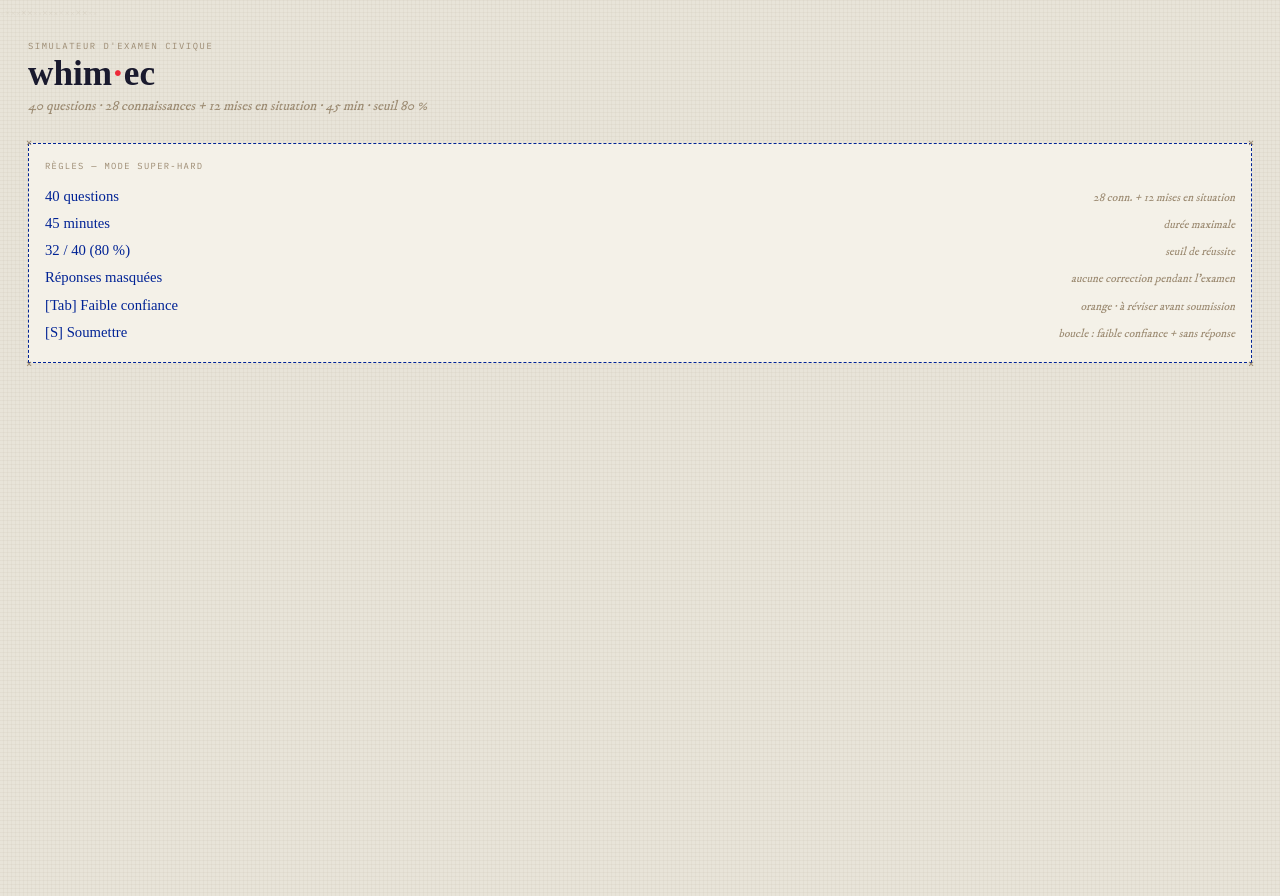
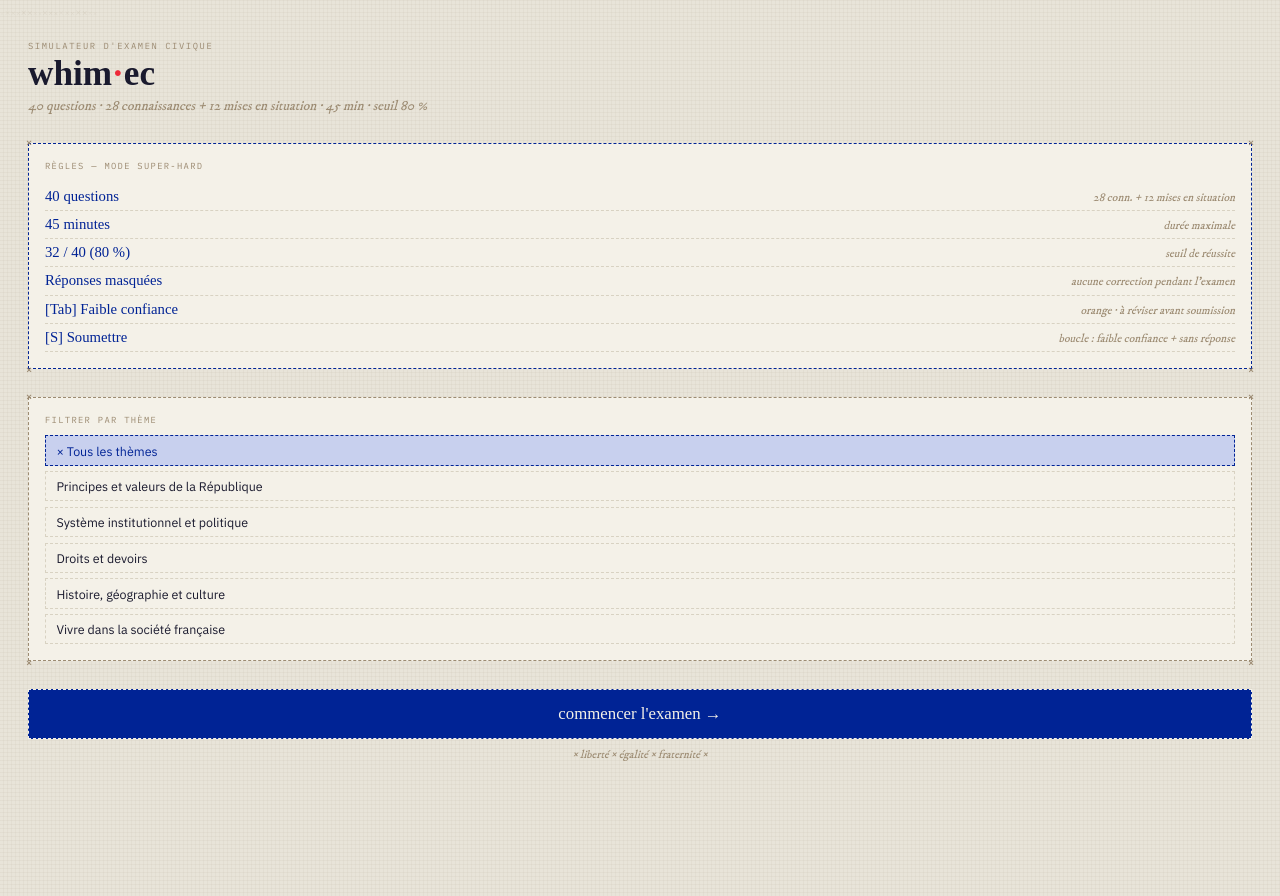
Before and after one commit to sdsmnc221/whim-ec, a Nuxt app: page / in a window 1280 px wide. Built offline with nearby package versions, Linux system fonts and the light colour scheme; a web font is replaced by a local one.

Commit message:
feat(app): whim-ec finish start screen layout

```diff
--- a/components/exam/StartScreen.vue
+++ b/components/exam/StartScreen.vue
@@ -27,13 +27,52 @@
           <span :class="$style.ruleSet2">{{ v }}</span>
         </div>
       </WhimcPatch>
+
+      <WhimcPatch>
+        <div :class="$style.themesHeading">filtrer par thème</div>
+        <div :class="$style.themesContainer">
+          <button
+            v-for="(theme, index) in THEMES"
+            :key="`ec-theme-${index}`"
+            :class="[
+              $style.themeSet,
+              index === themeSetIndex ? $style.themeSetActive : '',
+            ]"
+            @click="handleThemeSetClick(index)"
+          >
+            {{ themeSetIndex === index ? "× " : "" }}
+            {{ theme }}
+          </button>
+        </div>
+      </WhimcPatch>
+
+      <WhimcBtn
+        variant="primary"
+        :class="$style.btnStart"
+        @click="$emit('start')"
+        >commencer l'examen →</WhimcBtn
+      >
+
+      <footer :class="$style.footer">× liberté × égalité × fraternité ×</footer>
     </section>
   </div>
 </template>
 
 <script setup lang="ts">
+import { Ref, ref } from "vue";
+
 import CrossStitch from "../ui/CrossStitch.vue";
 import WhimcPatch from "../ui/WhimcPatch.vue";
+import WhimcBtn from "../ui/WhimcBtn.vue";
+
+const THEMES = [
+  "Tous les thèmes",
+  "Principes et valeurs de la République",
+  "Système institutionnel et politique",
+  "Droits et devoirs",
+  "Histoire, géographie et culture",
+  "Vivre dans la société française",
+];
 
 const RULES = [
   ["40 questions", "28 conn. + 12 mises en situation"],
@@ -43,6 +82,12 @@ const RULES = [
   ["[Tab] Faible confiance", "orange · à réviser avant soumission"],
   ["[S] Soumettre", "boucle : faible confiance + sans réponse"],
 ];
+
+const themeSetIndex: Ref<number> = ref(0);
+
+const handleThemeSetClick = (index: number) => {
+  themeSetIndex.value = index;
+};
 </script>
 
 <style lang="scss" module>
@@ -87,7 +132,8 @@ const RULES = [
   color: var(--c-sepia);
 }
 
-.rulesHeading {
+.rulesHeading,
+.themesHeading {
   font-family: var(--f-mono);
   font-size: 0.55rem;
   letter-spacing: 0.15em;
@@ -96,11 +142,15 @@ const RULES = [
   margin-bottom: 0.75rem;
 }
 
+.themesHeading {
+  margin-bottom: 0.65rem;
+}
+
 .rule {
   display: flex;
   justify-content: space-between;
   align-items: baseline;
-  border-bottom: 1px dashed var(--linenD);
+  border-bottom: 1px dashed var(--c-linenD);
   padding: 0.32rem 0;
 }
 
@@ -118,4 +168,44 @@ const RULES = [
   text-align: right;
   max-width: 55%;
 }
+
+.themesContainer {
+  display: flex;
+  flex-direction: column;
+  gap: 0.35rem;
+}
+
+.themeSet {
+  background: transparent;
+  border: 1px dashed var(--c-linenD);
+  color: var(--c-encre);
+  font-family: var(--f-sans);
+  font-size: 0.78rem;
+  text-align: left;
+  padding: 0.38rem 0.65rem;
+  cursor: pointer;
+}
+.themeSetActive {
+  background: var(--c-bleu-pale);
+  border: 1px dashed var(--c-bleu);
+  color: var(--c-bleu);
+}
+
+.btnStart {
+  font-family: var(--f-display) !important;
+  font-size: 1.05rem !important;
+  padding: 0.85rem !important;
+}
+
+.footer {
+  font-family: var(--f-body);
+  font-style: italic;
+  font-size: 0.7rem;
+  color: var(--c-sepia);
+  text-align: center;
+  position: fixed;
+  left: 50%;
+  bottom: 2.4rem;
+  transform: translateX(-50%);
+}
 </style>
--- /dev/null
+++ b/components/ui/WhimcBtn.vue
@@ -0,0 +1,115 @@
+<!-- const Btn = ({
+  children,
+  onClick,
+  variant = "ghost",
+  disabled = false,
+  style = {},
+}) => {
+  const v = {
+    primary: {
+      background: T.bleu,
+      border: `1px dashed ${T.bleuPale}`,
+      color: T.craie,
+    },
+    danger: {
+      background: T.rouge,
+      border: "1px dashed #FDECEA",
+      color: T.craie,
+    },
+    ghost: {
+      background: "none",
+      border: `1px dashed ${T.sepia}`,
+      color: T.sepia,
+    },
+    outline: {
+      background: T.craie,
+      border: `1px dashed ${T.bleu}`,
+      color: T.bleu,
+    },
+    orange: {
+      background: "none",
+      border: `1px dashed ${T.orange}`,
+      color: T.orange,
+    },
+  };
+  return (
+    <button
+      onClick={onClick}
+      disabled={disabled}
+      style={{
+        ...v[variant],
+        ...f.mono,
+        fontSize: "0.72rem",
+        padding: "0.5rem 0.85rem",
+        cursor: disabled ? "default" : "pointer",
+        opacity: disabled ? 0.35 : 1,
+        ...style,
+      }}
+    >
+      {children}
+    </button>
+  );
+}; -->
+
+<template>
+  <button
+    :class="[
+      'whimc-btn',
+      variant === 'primary' && 'primary',
+      variant === 'danger' && 'danger',
+      variant === 'outline' && 'outline',
+      variant === 'orange' && 'orange',
+      $attrs.class,
+    ]"
+    :disabled="disabled"
+    @click="$emit('click')"
+  >
+    <slot />
+  </button>
+</template>
+
+<script setup lang="ts">
+defineProps<{
+  variant?: "primary" | "danger" | "outline" | "orange";
+  disabled?: boolean;
+}>();
+
+defineOptions({
+  inheritAttrs: true,
+});
+</script>
+
+<style scoped lang="scss">
+.whimc-btn {
+  font-family: var(--f-mono);
+  font-size: 0.72rem;
+  padding: 0.5rem 0.85rem;
+  cursor: pointer;
+  border-width: 1px;
+  border-style: dashed;
+  &.primary {
+    background: var(--c-bleu);
+    border-color: var(--c-bleuPale);
+    color: var(--c-craie);
+  }
+  &.danger {
+    background: var(--c-rouge);
+    border-color: #fdecea;
+    color: var(--c-craie);
+  }
+  &.outline {
+    background: var(--c-craie);
+    border-color: var(--c-bleu);
+    color: var(--c-bleu);
+  }
+  &.orange {
+    background: none;
+    border-color: var(--c-orange);
+    color: var(--c-orange);
+  }
+  &:disabled {
+    cursor: default;
+    opacity: 0.35;
+  }
+}
+</style>
```
